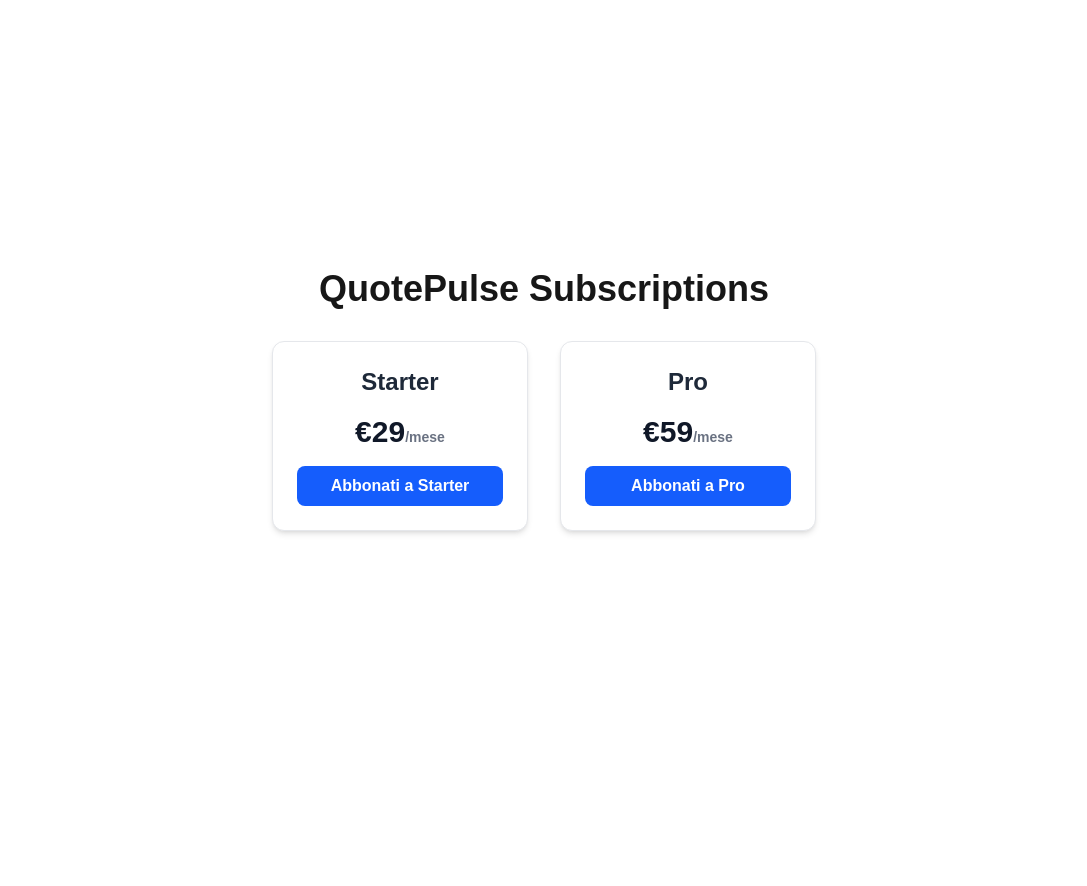
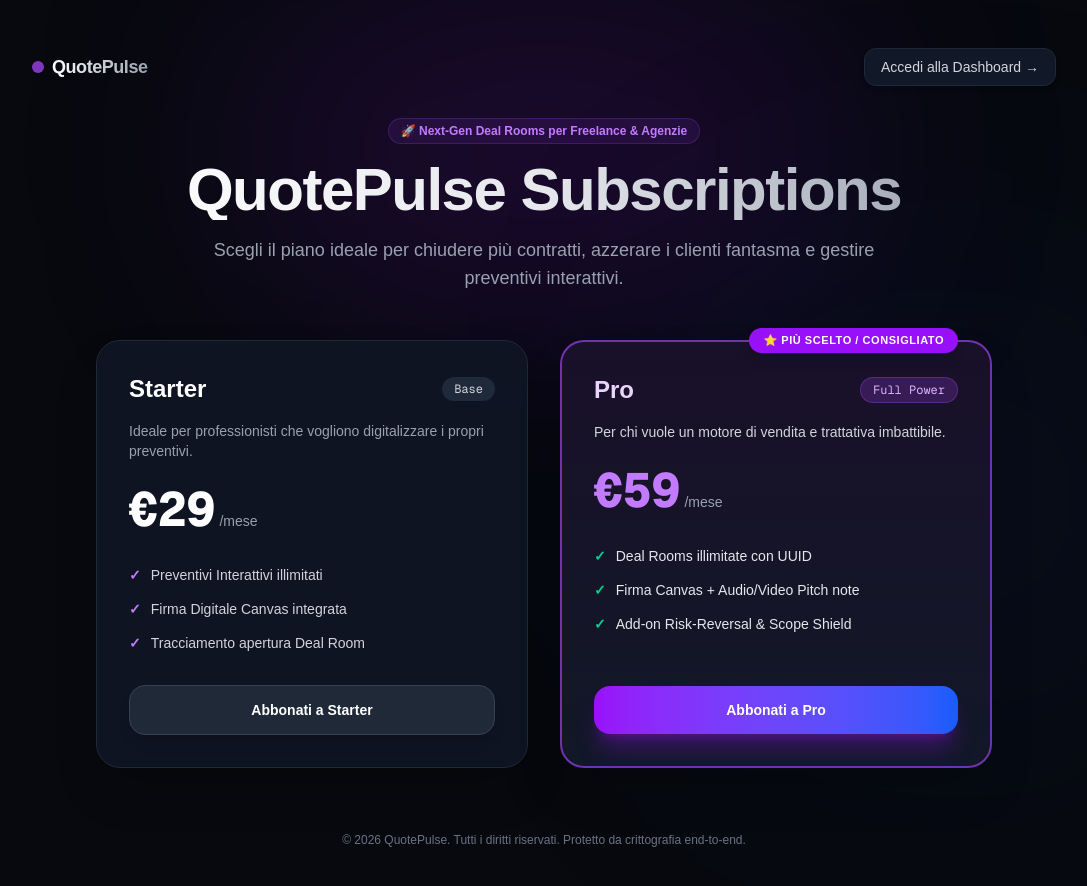
Before and after one commit to quotemichael92/quotepulse, a Next.js app: page / in a window 1280 px wide. Shown: the top 886 px of the page, without its empty margins (96-1183 px from the left). Before the commit the page ends 800 px from the top, so only its background shows below. Built offline with nearby package versions, Linux system fonts and the light colour scheme.

Commit message:
Aggiornata pricing page con design spettacolare e Stripe integrato

```diff
--- a/app/page.tsx
+++ b/app/page.tsx
@@ -1,7 +1,14 @@
 'use client';
 
+import { useState } from 'react';
+import { useRouter } from 'next/navigation';
+
 export default function Home() {
-  const handleCheckout = async (priceId: string) => {
+  const router = useRouter();
+  const [loadingPlan, setLoadingPlan] = useState<string | null>(null);
+
+  const handleCheckout = async (priceId: string, planName: string) => {
+    setLoadingPlan(planName);
     try {
       const res = await fetch('/api/checkout', {
         method: 'POST',
@@ -11,43 +18,132 @@
       const data = await res.json();
       if (data.url) {
         window.location.href = data.url;
+      } else {
+        setLoadingPlan(null);
       }
     } catch (err) {
       console.error('Errore durante il checkout:', err);
+      setLoadingPlan(null);
     }
   };
 
   return (
-    <main className="flex min-h-screen flex-col items-center justify-center p-24">
-      <h1 className="text-4xl font-bold mb-8">QuotePulse Subscriptions</h1>
-      <div className="flex gap-8">
+    <main className="min-h-screen bg-[#07090e] text-white flex flex-col items-center justify-between p-6 md:p-12 relative overflow-hidden">
+
+      {/* Sfumature decorative di sfondo */}
+      <div className="absolute top-0 left-1/2 -translate-x-1/2 w-[600px] h-[300px] bg-purple-600/15 blur-[120px] rounded-full pointer-events-none" />
+      <div className="absolute top-1/3 right-10 w-[400px] h-[400px] bg-blue-600/10 blur-[150px] rounded-full pointer-events-none" />
+
+      {/* Header / Nav */}
+      <div className="w-full max-w-5xl flex justify-between items-center z-10 mb-8">
+        <div className="flex items-center gap-2">
+          <span className="w-3 h-3 rounded-full bg-purple-500 animate-pulse"></span>
+          <span className="font-extrabold tracking-tight text-lg bg-gradient-to-r from-white to-gray-400 bg-clip-text text-transparent">QuotePulse</span>
+        </div>
+        <button
+          onClick={() => router.push('/dashboard')}
+          className="text-xs md:text-sm bg-[#111827] hover:bg-[#1f2937] border border-gray-800 px-4 py-2 rounded-xl transition text-gray-300 font-medium shadow-md"
+        >
+          Accedi alla Dashboard →
+        </button>
+      </div>
+
+      {/* Hero Section */}
+      <div className="w-full max-w-4xl text-center z-10 space-y-4 mb-12">
+        <div className="inline-flex items-center gap-2 bg-purple-500/10 border border-purple-500/20 px-3 py-1 rounded-full text-xs font-semibold text-purple-400">
+          🚀 Next-Gen Deal Rooms per Freelance & Agenzie
+        </div>
+        <h1 className="text-4xl md:text-6xl font-extrabold tracking-tight bg-gradient-to-r from-white via-gray-200 to-gray-400 bg-clip-text text-transparent">
+          QuotePulse Subscriptions
+        </h1>
+        <p className="text-gray-400 text-base md:text-lg max-w-2xl mx-auto">
+          Scegli il piano ideale per chiudere più contratti, azzerare i clienti fantasma e gestire preventivi interattivi.
+        </p>
+      </div>
+
+      {/* Pricing Cards Grid */}
+      <div className="w-full max-w-4xl grid grid-cols-1 md:grid-cols-2 gap-8 z-10 mb-16">
+
         {/* Card Starter */}
-        <div className="p-6 bg-white rounded-xl shadow-md border border-gray-200 text-center w-64">
-          <h2 className="text-2xl font-bold text-gray-800">Starter</h2>
-          <p className="text-3xl font-extrabold my-4 text-gray-900">
-            €29<span className="text-sm text-gray-500">/mese</span>
-          </p>
+        <div className="bg-[#111827]/80 backdrop-blur-xl border border-gray-800 rounded-3xl p-8 flex flex-col justify-between shadow-2xl hover:border-gray-700 transition duration-300">
+          <div>
+            <div className="flex justify-between items-center mb-4">
+              <h2 className="text-2xl font-bold text-white">Starter</h2>
+              <span className="text-xs bg-gray-800 text-gray-300 px-3 py-1 rounded-full font-mono">Base</span>
+            </div>
+            <p className="text-gray-400 text-sm mb-6">Ideale per professionisti che vogliono digitalizzare i propri preventivi.</p>
+            <div className="flex items-baseline gap-1 mb-8">
+              <span className="text-4xl md:text-5xl font-extrabold font-mono text-white">€29</span>
+              <span className="text-gray-400 text-sm">/mese</span>
+            </div>
+
+            <ul className="space-y-3.5 text-sm text-gray-300 mb-8">
+              <li className="flex items-center gap-2.5">
+                <span className="text-purple-400 font-bold">✓</span> Preventivi Interattivi illimitati
+              </li>
+              <li className="flex items-center gap-2.5">
+                <span className="text-purple-400 font-bold">✓</span> Firma Digitale Canvas integrata
+              </li>
+              <li className="flex items-center gap-2.5">
+                <span className="text-purple-400 font-bold">✓</span> Tracciamento apertura Deal Room
+              </li>
+            </ul>
+          </div>
+
           <button
-            onClick={() => handleCheckout('price_1TyBxsGc2QPdKxT7HMWzVJHs')}
-            className="w-full bg-blue-600 text-white font-semibold py-2 px-4 rounded-lg hover:bg-blue-700 transition"
+            onClick={() => handleCheckout('price_1TyBxsGc2QPdKxT7HMWzVJHs', 'Starter')}
+            disabled={loadingPlan !== null}
+            className="w-full bg-[#1f2937] hover:bg-gray-700 text-white font-semibold py-3.5 rounded-2xl transition duration-200 border border-gray-700 text-sm shadow-lg disabled:opacity-50"
           >
-            Abbonati a Starter
+            {loadingPlan === 'Starter' ? 'Reindirizzamento a Stripe...' : 'Abbonati a Starter'}
           </button>
         </div>
 
-        {/* Card Pro */}
-        <div className="p-6 bg-white rounded-xl shadow-md border border-gray-200 text-center w-64">
-          <h2 className="text-2xl font-bold text-gray-800">Pro</h2>
-          <p className="text-3xl font-extrabold my-4 text-gray-900">
-            €59<span className="text-sm text-gray-500">/mese</span>
-          </p>
+        {/* Card Pro (Evidenziata) */}
+        <div className="bg-gradient-to-b from-[#191029] to-[#111827] backdrop-blur-xl border-2 border-purple-500/60 rounded-3xl p-8 flex flex-col justify-between shadow-2xl relative hover:border-purple-400 transition duration-300">
+
+          <div className="absolute -top-3.5 right-8 bg-purple-600 text-white text-[11px] font-bold uppercase tracking-wider px-3.5 py-1 rounded-full shadow-lg">
+            ⭐ Più Scelto / Consigliato
+          </div>
+
+          <div>
+            <div className="flex justify-between items-center mb-4">
+              <h2 className="text-2xl font-bold text-purple-200">Pro</h2>
+              <span className="text-xs bg-purple-500/20 text-purple-300 px-3 py-1 rounded-full font-mono border border-purple-500/30">Full Power</span>
+            </div>
+            <p className="text-gray-300 text-sm mb-6">Per chi vuole un motore di vendita e trattativa imbattibile.</p>
+            <div className="flex items-baseline gap-1 mb-8">
+              <span className="text-4xl md:text-5xl font-extrabold font-mono text-purple-400">€59</span>
+              <span className="text-gray-400 text-sm">/mese</span>
+            </div>
+
+            <ul className="space-y-3.5 text-sm text-gray-200 mb-8">
+              <li className="flex items-center gap-2.5">
+                <span className="text-emerald-400 font-bold">✓</span> Deal Rooms illimitate con UUID
+              </li>
+              <li className="flex items-center gap-2.5">
+                <span className="text-emerald-400 font-bold">✓</span> Firma Canvas + Audio/Video Pitch note
+              </li>
+              <li className="flex items-center gap-2.5">
+                <span className="text-emerald-400 font-bold">✓</span> Add-on Risk-Reversal & Scope Shield
+              </li>
+            </ul>
+          </div>
+
           <button
-            onClick={() => handleCheckout('price_1TyC2LGc2QPdKxT7CPKm6oPB')}
-            className="w-full bg-blue-600 text-white font-semibold py-2 px-4 rounded-lg hover:bg-blue-700 transition"
+            onClick={() => handleCheckout('price_1TyC2LGc2QPdKxT7CPKm6oPB', 'Pro')}
+            disabled={loadingPlan !== null}
+            className="w-full bg-gradient-to-r from-purple-600 to-blue-600 hover:from-purple-500 hover:to-blue-500 text-white font-bold py-3.5 rounded-2xl shadow-xl shadow-purple-600/30 transition duration-200 text-sm disabled:opacity-50"
           >
-            Abbonati a Pro
+            {loadingPlan === 'Pro' ? 'Reindirizzamento a Stripe...' : 'Abbonati a Pro'}
           </button>
         </div>
+
+      </div>
+
+      {/* Footer */}
+      <div className="text-center text-xs text-gray-500 z-10">
+        © 2026 QuotePulse. Tutti i diritti riservati. Protetto da crittografia end-to-end.
       </div>
     </main>
   );
```
